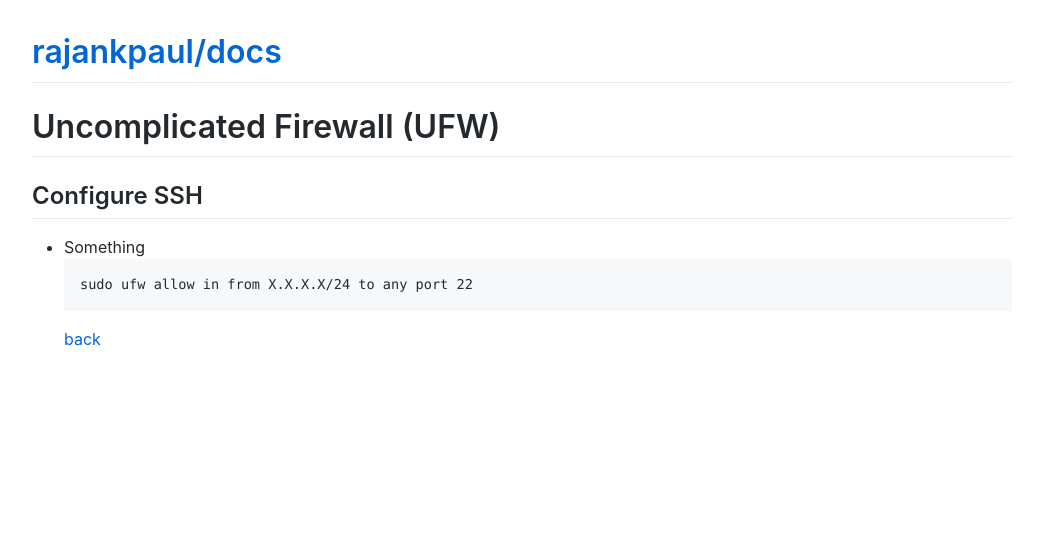
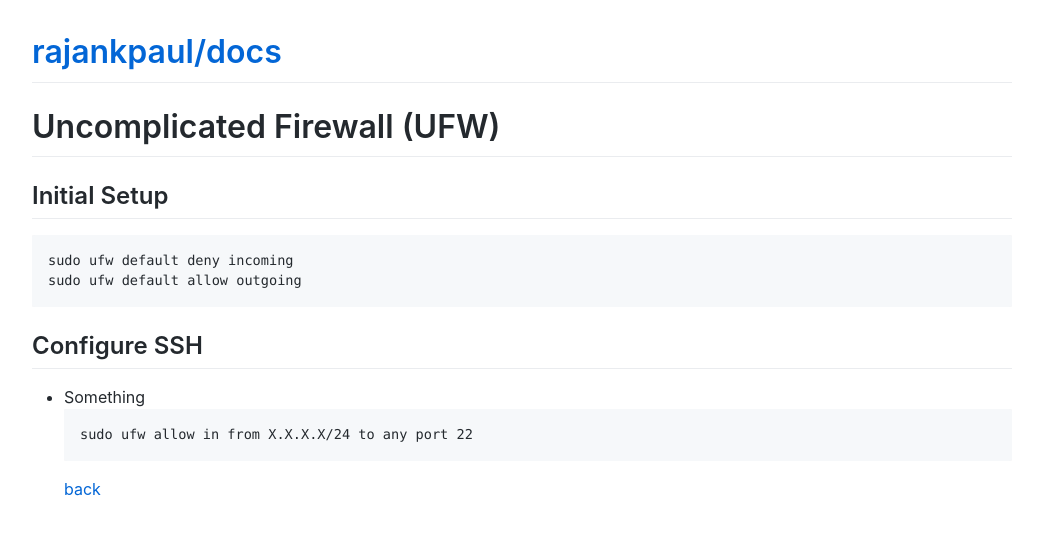
Before and after one commit to rajankpaul/docs, a Jekyll site: the page built from tutorials/linux/ufw/index.md, in a window 1280 px wide. Shown: the top 535 px of the page, without its empty margins (118-1161 px from the left). Built offline with Jekyll 4.4.1, drawn with Linux system fonts in a browser that asks for light colours; comment, search, counter and statistics services are not loaded.

Commit message:
Update index.md

````diff
--- a/tutorials/linux/ufw/index.md
+++ b/tutorials/linux/ufw/index.md
@@ -5,6 +5,12 @@ title: Uncomplicated Firewall
 
 # Uncomplicated Firewall (UFW)
 
+## Initial Setup
+```
+sudo ufw default deny incoming
+sudo ufw default allow outgoing
+```
+
 ## Configure SSH
 *   Something
 ```
````
